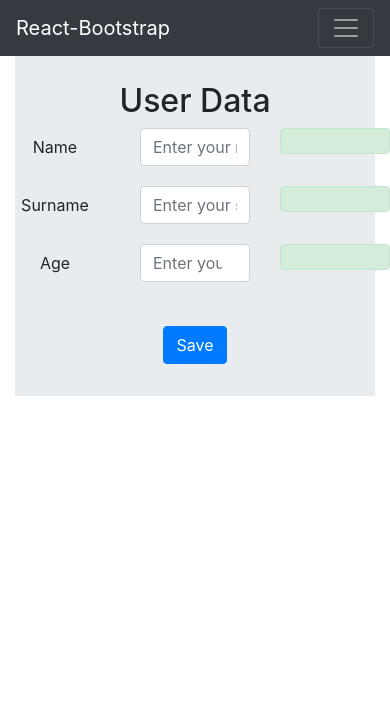
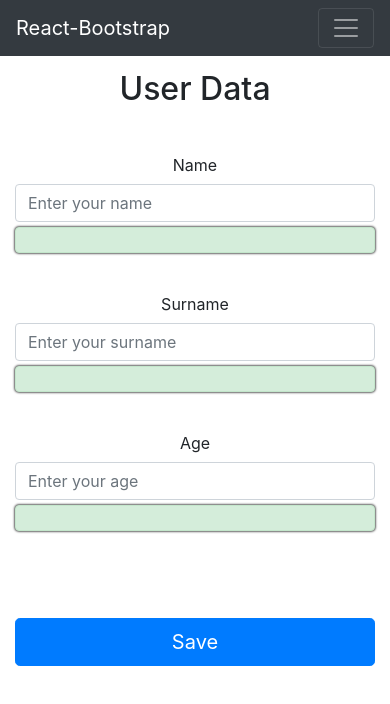
Before and after one commit to JakubLukaszuk/react-redux-spa, a React (Create React App) app: page /user-info in a window 390 px wide. Shown: the top 704 px of the page. Built offline with nearby package versions, Linux system fonts and the light colour scheme.

Commit message:
Style UserInfoPage and code clean up

```diff
--- a/src/components/UserInfoForm/UserInfoForm.jsx
+++ b/src/components/UserInfoForm/UserInfoForm.jsx
@@ -7,16 +7,16 @@ import {
   selectUserData,
   setUserData
 } from '../../slices/userSlice';
-
 import * as ROUTES from '../../constants/routes';
-
 import {
     Form,
     Button,
     Col,
     Row,
-    Badge
+    Badge,
+    Container,
   } from 'react-bootstrap';
+import './UserInfoForm.sass';
 
 const INITIAL_INPUTS_STATE = {
   name: {
@@ -158,26 +158,30 @@ const UserInfoForm = (props) => {
   }
 
   return (
-        <Form noValidate  onSubmit={onSubmit} validated={inputsState.valid && inputsState.toutched}>
+    <Container>
+        <Form noValidate onSubmit={onSubmit} validated={inputsState.valid && inputsState.toutched}>
         <UserInputRows inputsState={inputsState} onChange = {onChange}/>
-          <Row className="justify-content-center">
-            <Col md="auto">
-            </Col>
-          </Row>
-          <Row className="justify-content-center">
-            <Col md="auto">
+          <Row className = "UserInfoFormRow">
+            <Col>
               {validationMessage ?
                 <Badge variant="danger">{validationMessage}</Badge>
               : null}
             </Col>
           </Row>
-          <br/>
-          <Row className="justify-content-center">
-            <Col md="auto">
-              <Button type="submit">Save</Button>
+          <Row className = "UserInfoFormRow">
+            <Col>
+              {userData.name && userData.surname ?
+                <h3>{`Hello ${userData.name} ${userData.surname} !`}</h3> :
+                null}
+            </Col>
+          </Row>
+          <Row className = "UserInfoFormRow__saveButtonRow">
+            <Col>
+              <Button block size="lg" type="submit">Save</Button>
             </Col>
           </Row>
         </Form>
+    </Container>
   )
 }
 
--- /dev/null
+++ b/src/components/UserInfoForm/UserInfoForm.sass
@@ -0,0 +1,9 @@
+.UserInfoFormRow
+    margin-bottom: 20px
+    @media (max-width: 576px)
+        margin-bottom: 15px
+    &__saveButtonRow
+        margin-bottom: 5px
+        margin-top: 50px
+        @media (max-width: 576px)
+            margin-top: 40px
--- a/src/components/UserInfoForm/UsersInfoRows/UserInputRows.jsx
+++ b/src/components/UserInfoForm/UsersInfoRows/UserInputRows.jsx
@@ -1,6 +1,5 @@
 import React from 'react';
 import InputRow from '../../inputs/InputRow/InputRow';
-
 
 const UserInputRows = (props) => {
     const {inputsState, onChange} = props;
@@ -13,9 +12,9 @@ const UserInputRows = (props) => {
     return (
         <section>
             {
-                formElementsArray.map(formElement => (
-                    <React.Fragment key={formElement.id}>
+                formElementsArray.map((formElement, index) => (
                     <InputRow
+                        key={index}
                         label = {formElement.config.label}
                         type={formElement.config.elementType}
                         placeholder= {formElement.config.placeholder}
@@ -24,7 +23,6 @@ const UserInputRows = (props) => {
                         toutched={formElement.config.toutched}
                         onChange={(event) => onChange(event, formElement.id)}
                         invalidMessage = {formElement.config.invalidMessage}/>
-                    </React.Fragment>
                 ))
             }
         </section>
--- a/src/components/inputs/InputRow/InputRow.jsx
+++ b/src/components/inputs/InputRow/InputRow.jsx
@@ -5,26 +5,27 @@ import {
     Col,
     Row
  } from 'react-bootstrap';
+ import './InputRow.sass'
 
 const InputRow = (props) => {
     const {label, value, toutched, isValid, type, placeholder, onChange, invalidMessage} = props;
     return (
       <Form.Group as={Row} >
-        <Col>
-            <Form.Label column lg={2}>
+        <Col md={2}>
+            <Form.Label column >
                 {label}
             </Form.Label>
         </Col>
-        <Col>
-          <Form.Control value = {value} type={type} placeholder= {placeholder} onChange={onChange} required
+        <Col md={8}>
+          <Form.Control value = {value} type={type} placeholder={placeholder} onChange={onChange} required
           isValid = {isValid && toutched} isInvalid={!isValid && toutched}/>
           <Form.Control.Feedback></Form.Control.Feedback>
           <Form.Control.Feedback type="invalid">
             {invalidMessage}
           </Form.Control.Feedback>
         </Col>
-        <Col>
-            <Alert variant= {!isValid && toutched ? 'danger' : 'success'}/>
+        <Col md={2}>
+            <Alert className="alertBar" variant= {!isValid && toutched ? 'danger' : 'success'}/>
         </Col>
       </Form.Group>
     )
--- /dev/null
+++ b/src/components/inputs/InputRow/InputRow.sass
@@ -0,0 +1,4 @@
+.alertBar
+    box-shadow: 0 0 2px 1px #666
+    height: auto
+    margin-top: 5px
--- a/src/index.sass
+++ b/src/index.sass
@@ -1,3 +1,8 @@
+*
+  box-sizing: border-box
+  margin: 0
+  padding: 0
+
 body
   font-size: 1rem
   background: white
--- a/src/pages/HomePage/HomePage.jsx
+++ b/src/pages/HomePage/HomePage.jsx
@@ -1,10 +1,10 @@
 import React from 'react'
-import './HomePage.sass'
 import { Link } from 'react-router-dom'
 import {
     Button
  } from 'react-bootstrap';
 import {USER_INFO} from '../../constants/routes'
+import './HomePage.sass'
 
 const HomePage = () => {
     return (
--- a/src/pages/RestrictedImagePage/RestrictedImagePage.jsx
+++ b/src/pages/RestrictedImagePage/RestrictedImagePage.jsx
@@ -42,30 +42,24 @@ const RestrictedImagePage = () => {
   }
 
   return (
-    <Container>
-        <Jumbotron fluid>
+    <Container fluid>
             <section>
-                <Row className="justify-content-center">
-                    <Col md="auto">
+                <Row>
+                    <Col>
                         <h2>{name} {surname}`s Page</h2>
                     </Col>
                 </Row>
-            </section>
-            <section>
                 <Row className="justify-content-center">
-                    <Button md="auto" onClick= {showImageHandle}>Accces</Button>
+                    <Button onClick= {showImageHandle}>Accces</Button>
                 </Row>
-                <Row className="justify-content-center">
-                    <Col md="auto">
-                        <div>
-                            {isLoading ? <Spinner/> : imgSource && !isWarining ?
-                                <Image src={imgSource} rounded/> : error ? getErrorMessage(error) : null}
-                            {isWarining ? <Badge variant="danger">You by at least 18 years old !</Badge> : null }
-                        </div>
+                <Row >
+                    <Col>
+                        {isLoading ? <Spinner/> : imgSource && !isWarining ?
+                            <Image src={imgSource} rounded/> : error ? getErrorMessage(error) : null}
+                        {isWarining ? <Badge variant="danger">You by at least 18 years old !</Badge> : null}
                     </Col>
                 </Row>
             </section>
-        </Jumbotron>
     </Container>
   )
 }
--- a/src/pages/UserInfoPage/UserInfoPage.jsx
+++ b/src/pages/UserInfoPage/UserInfoPage.jsx
@@ -1,24 +1,18 @@
 import React from 'react';
 import UserInfoForm from '../../components/UserInfoForm/UserInfoForm';
-import {useSelector} from 'react-redux'
-import {
-  selectUserData,
-} from '../../slices/userSlice';
-
 import {
     Col,
     Row,
     Container,
-    Jumbotron,
   } from 'react-bootstrap';
+import './UserInfoPage.sass'
+
 
 const UserInfoPage = () => {
-  const {name, surname} = useSelector(selectUserData)
 
   return (
     <Container>
-      <Jumbotron fluid>
-        <section>
+        <section className="userInfoTitleContainer">
           <Row>
             <Col>
               <h2>User Data</h2>
@@ -26,18 +20,10 @@ const UserInfoPage = () => {
           </Row>
         </section>
         <section>
-          <Row className="justify-content-center">
+          <Row>
             <UserInfoForm/>
           </Row>
         </section>
-        <section>
-          <Col md="auto">
-            {name && surname ?
-              <h3>{`Hello ${name} ${surname} !`}</h3> :
-              null}
-          </Col>
-        </section>
-      </Jumbotron>
     </Container>
   )
 }
--- /dev/null
+++ b/src/pages/UserInfoPage/UserInfoPage.sass
@@ -0,0 +1,4 @@
+.userInfoTitleContainer
+    margin: 20px 0 50px 0
+    @media (max-width: 576px)
+         margin: 20px 0 30px 0
```
